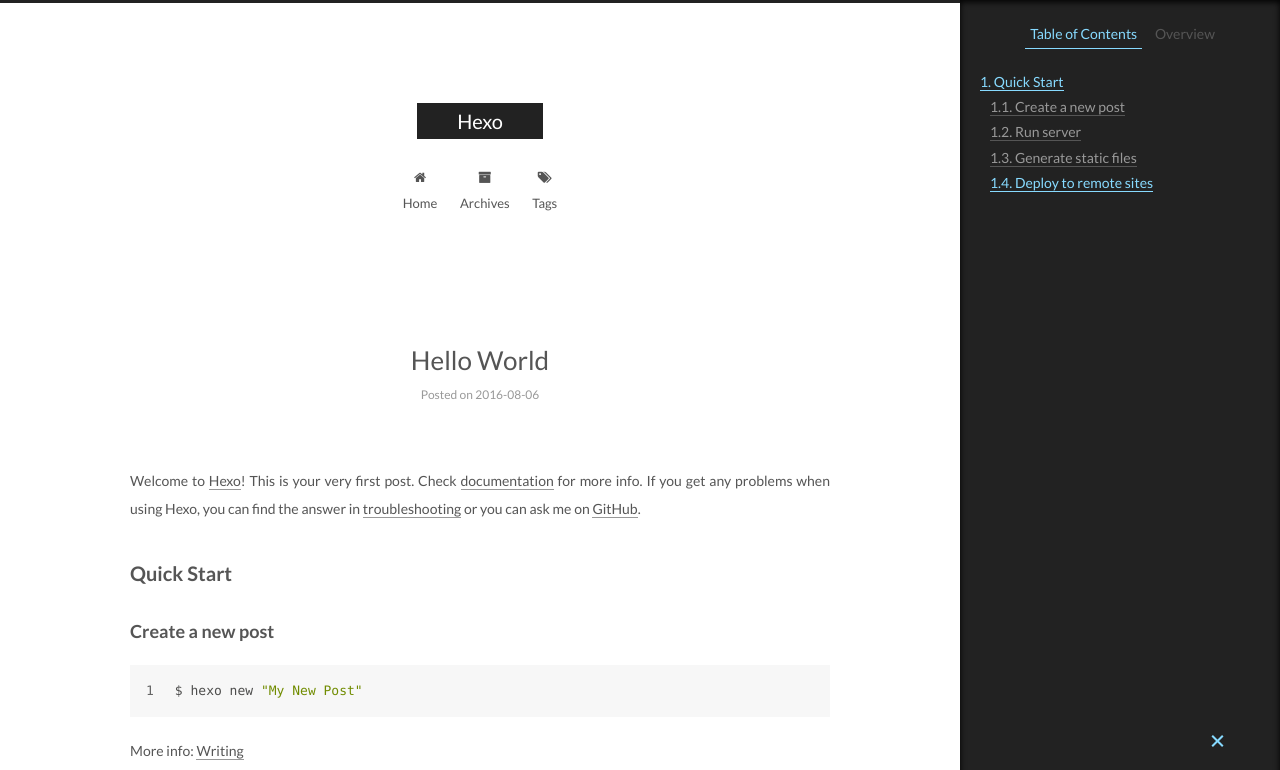
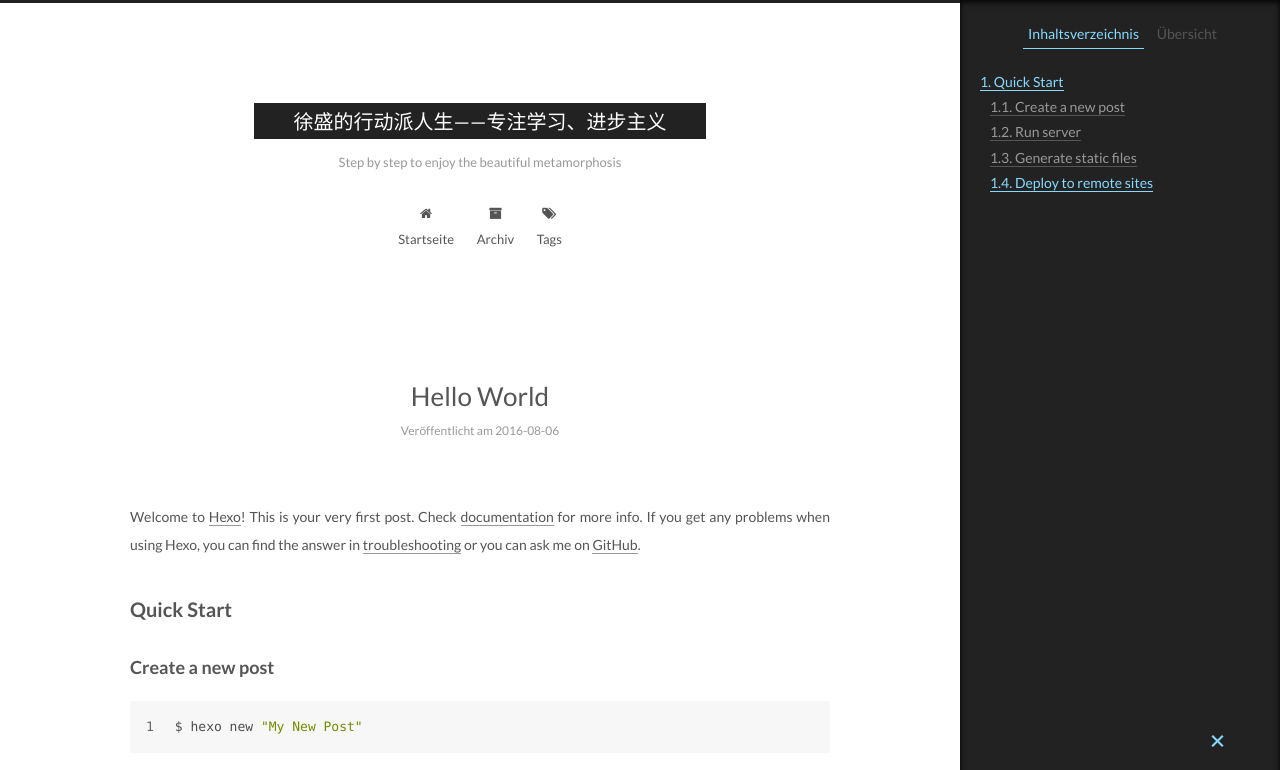
Before and after one commit to xusheng1994/xusheng1994.github.io, a plain HTML site: page 2016/08/06/hello-world/index.html in a window 1280 px wide. Shown: the top 770 px of the page. Drawn offline with Linux system fonts and the light colour scheme.

Commit message:
Site updated: 2016-08-07 01:03:01

```diff
--- a/2016/08/06/hello-world/index.html
+++ b/2016/08/06/hello-world/index.html
@@ -89,7 +89,7 @@
 <meta property="og:type" content="article">
 <meta property="og:title" content="Hello World">
 <meta property="og:url" content="http://yoursite.com/2016/08/06/hello-world/index.html">
-<meta property="og:site_name" content="Hexo">
+<meta property="og:site_name" content="徐盛的行动派人生——专注学习、进步主义">
 <meta property="og:description" content="Welcome to Hexo! This is your very first post. Check documentation for more info. If you get any problems when using Hexo, you can find the answer in troubleshooting or you can ask me on GitHub.
 Quick">
 <meta property="og:updated_time" content="2016-08-06T13:42:45.445Z">
@@ -119,7 +119,7 @@
 
   <link rel="canonical" href="http://yoursite.com/2016/08/06/hello-world/"/>
 
-  <title> Hello World | Hexo </title>
+  <title> Hello World | 徐盛的行动派人生——专注学习、进步主义 </title>
 </head>
 
 <body itemscope itemtype="http://schema.org/WebPage" lang="zh-CN">
@@ -150,11 +150,11 @@
   <div class="custom-logo-site-title">
     <a href="/"  class="brand" rel="start">
       <span class="logo-line-before"><i></i></span>
-      <span class="site-title">Hexo</span>
+      <span class="site-title">徐盛的行动派人生——专注学习、进步主义</span>
       <span class="logo-line-after"><i></i></span>
     </a>
   </div>
-  <p class="site-subtitle"></p>
+  <p class="site-subtitle">Step by step to enjoy the beautiful metamorphosis</p>
 </div>
 
 <div class="site-nav-toggle">
@@ -177,7 +177,7 @@
 
               <i class="menu-item-icon fa fa-fw fa-home"></i> <br />
 
-            Home
+            Startseite
           </a>
         </li>
 
@@ -187,7 +187,7 @@
 
               <i class="menu-item-icon fa fa-fw fa-archive"></i> <br />
 
-            Archives
+            Archiv
           </a>
         </li>
 
@@ -250,7 +250,7 @@
             <span class="post-meta-item-icon">
               <i class="fa fa-calendar-o"></i>
             </span>
-            <span class="post-meta-item-text">Posted on</span>
+            <span class="post-meta-item-text">Veröffentlicht am</span>
             <time itemprop="dateCreated" datetime="2016-08-06T21:42:45+08:00" content="2016-08-06">
               2016-08-06
             </time>
@@ -354,10 +354,10 @@
 
         <ul class="sidebar-nav motion-element">
           <li class="sidebar-nav-toc sidebar-nav-active" data-target="post-toc-wrap" >
-            Table of Contents
+            Inhaltsverzeichnis
           </li>
           <li class="sidebar-nav-overview" data-target="site-overview">
-            Overview
+            Übersicht
           </li>
         </ul>
 
@@ -368,13 +368,13 @@
                src="/images/avatar.gif"
                alt="Hinson" />
           <p class="site-author-name" itemprop="name">Hinson</p>
-          <p class="site-description motion-element" itemprop="description"></p>
+          <p class="site-description motion-element" itemprop="description">Step by step to enjoy the beautiful metamorphosis</p>
         </div>
         <nav class="site-state motion-element">
           <div class="site-state-item site-state-posts">
             <a href="/archives">
               <span class="site-state-item-count">1</span>
-              <span class="site-state-item-name">posts</span>
+              <span class="site-state-item-name">Artikel</span>
             </a>
           </div>
 
@@ -432,7 +432,7 @@
 </div>
 
 <div class="powered-by">
-  Powered by <a class="theme-link" href="https://hexo.io">Hexo</a>
+  Erstellt mit  <a class="theme-link" href="https://hexo.io">Hexo</a>
 </div>
 
 <div class="theme-info">
```
Also changed, not shown: archives/2016/08/index.html (+15 -12 lines), archives/2016/index.html (+15 -12 lines), archives/index.html (+15 -12 lines), index.html (+15 -12 lines).
